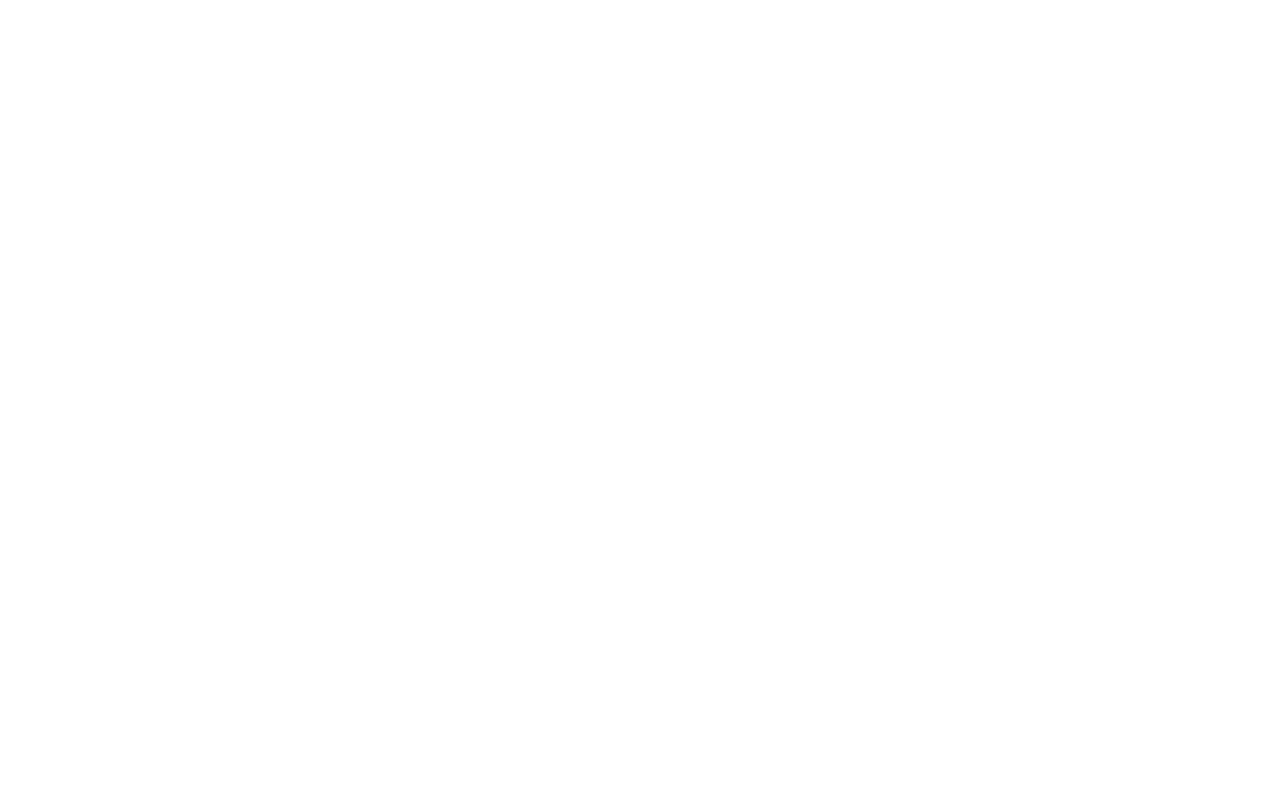
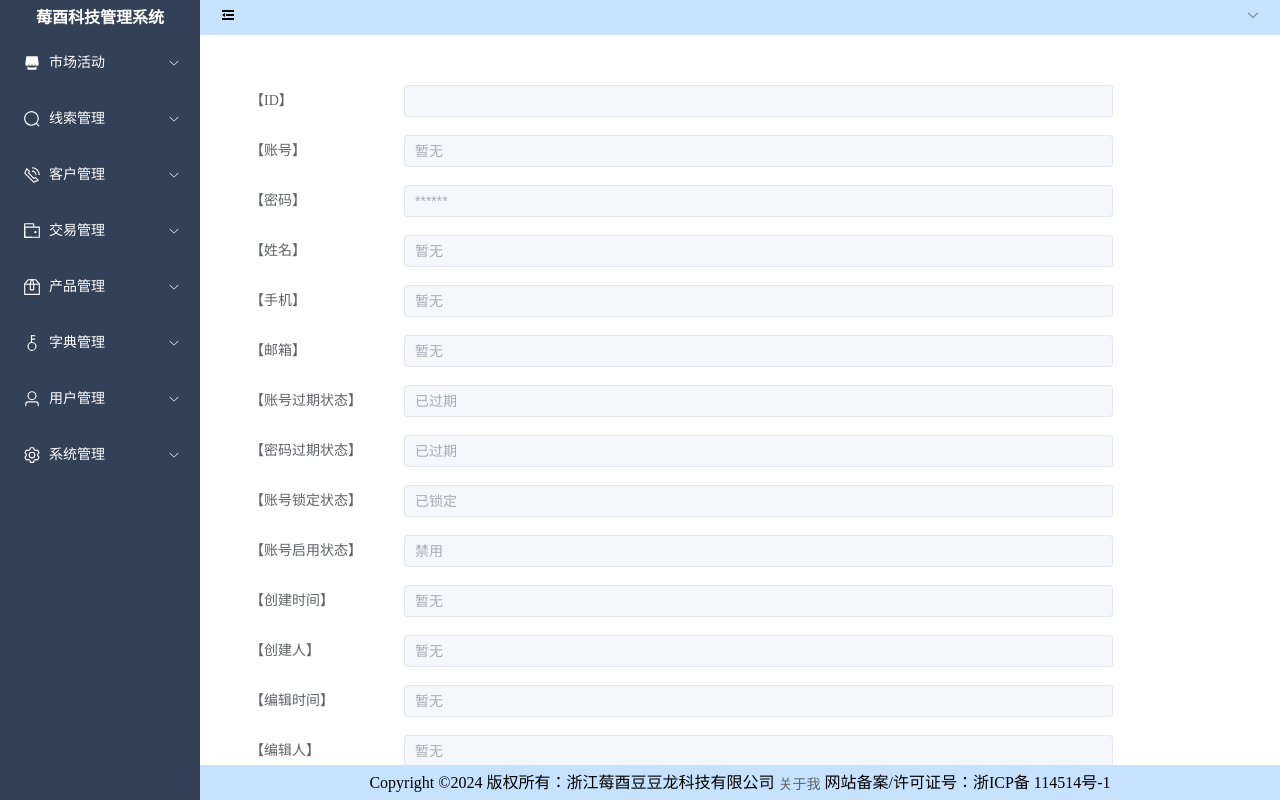
Before and after one commit to doudoulongdoudou/dlyk-front, a Vue app: page /dashboard/user/1 in a window 1280 px wide. Before the commit this address had no page. Built offline with nearby package versions, Linux system fonts and the light colour scheme; no server answers.

Commit message:
v1.1-用户管理页面-新增用户功能完成

```diff
--- a/src/view/DashboardView.vue
+++ b/src/view/DashboardView.vue
@@ -206,11 +206,11 @@
       <!-- 中间 -->
       <el-main>
         <!--渲染子路由-->
-        <router-view/>
+        <router-view v-if="isRouterAlive"/>
       </el-main>
 
       <!-- 下侧 -->
-      <el-footer>Copyright ©2024 版权所有：浙江莓酉豆豆龙科技有限公司 | 关于我们 | 网站备案/许可证号：浙ICP备 114514号-1
+      <el-footer>Copyright ©2024 版权所有：浙江莓酉豆豆龙科技有限公司  <el-link href="https://github.com/doudoulongdoudou" target="_blank">关于我</el-link>  网站备案/许可证号：浙ICP备 114514号-1
       </el-footer>
 
     </el-container>
@@ -233,6 +233,22 @@
       isCollapse: false,
       //登录用户对象,初始为空
       user: {},
+      //控制仪表盘右侧页面内容是否显示,默认是true显示
+      isRouterAlive: true
+    }
+  },
+
+  //提供者
+  provide() {
+    return {
+      //提供一个函数，要求是箭头函数
+      reload: () => {
+        this.isRouterAlive = false;
+        this.$nextTick(function () {
+          this.isRouterAlive= true;
+        })
+      },
+
     }
   },
 
--- /dev/null
+++ b/src/view/UserDetailView.vue
@@ -0,0 +1,135 @@
+<template>
+  <el-form ref="LoginRefForm" :model="userDetail" label-width="auto" label-position="left">
+    <el-form-item label="【ID】">
+      <el-input disabled v-model="userDetail.id"/>
+    </el-form-item>
+
+    <el-form-item label="【账号】">
+      <el-input disabled placeholder="暂无" v-model="userDetail.loginAct"/>
+    </el-form-item>
+
+    <el-form-item label="【密码】">
+      <el-input disabled placeholder="******" />
+    </el-form-item>
+
+    <el-form-item label="【姓名】">
+      <el-input disabled placeholder="暂无" v-model="userDetail.name"/>
+    </el-form-item>
+
+    <el-form-item label="【手机】">
+      <el-input disabled placeholder="暂无" v-model="userDetail.phone"/>
+    </el-form-item>
+
+    <el-form-item label="【邮箱】">
+      <el-input disabled placeholder="暂无" v-model="userDetail.email"/>
+    </el-form-item>
+
+    <el-form-item label="【账号过期状态】">
+      <el-input disabled placeholder="暂无" :value="userDetail.accountNoExpired === 1 ? '正常':'已过期' "/>
+    </el-form-item>
+
+    <el-form-item label="【密码过期状态】">
+      <el-input disabled placeholder="暂无" :value="userDetail.credentialsNoExpired === 1 ? '正常':'已过期' "/>
+    </el-form-item>
+
+    <el-form-item label="【账号锁定状态】">
+      <el-input disabled placeholder="暂无" :value="userDetail.accountNoLocked === 1 ? '正常':'已锁定' "/>
+    </el-form-item>
+
+    <el-form-item label="【账号启用状态】">
+      <el-input disabled placeholder="暂无" :value="userDetail.accountEnabled === 1 ? '正常':'禁用' "/>
+    </el-form-item>
+
+    <el-form-item label="【创建时间】">
+      <el-input disabled placeholder="暂无" v-model="userDetail.createTime"/>
+    </el-form-item>
+
+    <el-form-item label="【创建人】">
+      <el-input disabled placeholder="暂无" v-model="userDetail.createByDO.name"/>
+    </el-form-item>
+
+    <el-form-item label="【编辑时间】">
+      <el-input disabled placeholder="暂无" v-model="userDetail.editTime"/>
+    </el-form-item>
+
+    <el-form-item label="【编辑人】">
+      <el-input disabled placeholder="暂无" v-model="userDetail.editByDO.name"/>
+    </el-form-item>
+
+    <el-form-item label="【上次登录时间】">
+      <el-input disabled placeholder="暂无" v-model="userDetail.lastLoginTime"/>
+    </el-form-item>
+
+    <el-button type="primary" @click="goBack">返回</el-button>
+  </el-form>
+
+</template>
+
+<script>
+import {doGet} from "../http/httpRequest.js";
+
+export default {
+  name: "UserDetailView",
+
+  data() {
+    return {
+      userDetail: {
+        createByDO:{},
+        editByDO:{},
+      },
+    }
+  },
+
+  mounted() {
+    this.loadUserDetail();
+  },
+
+  methods: {
+    //加载用户详情
+    loadUserDetail() {
+      //params.id的id要和动态路由里设置的id名称相同
+      let id = this.$route.params.id;
+      doGet("/api/user/" + id, {}).then(resp => {
+        if (resp.data.code === 200) {
+          console.log(resp);
+          this.userDetail = resp.data.data;
+          if (!this.userDetail.createByDO){
+            this.userDetail.createByDO={};
+          }
+          if (!this.userDetail.editByDO){
+            this.userDetail.editByDO={};
+          }
+        }
+      })
+    },
+
+    //返回用户管理页
+    goBack(){
+      // window.location.href="/dashboard/user";
+      this.$router.go(-1);
+    },
+
+  },
+
+}
+</script>
+
+<style scoped>
+.el-form {
+  margin-top: 30px;
+  margin-left: 30px;
+}
+
+.el-form-item{
+  margin-top: 15px;
+}
+
+.el-input{
+  margin-left: 30px;
+  width: 80%;
+}
+
+.el-button{
+  margin-top: 20px;
+}
+</style>
--- a/src/view/UserView.vue
+++ b/src/view/UserView.vue
@@ -7,7 +7,7 @@
       placeholder="请输入查询账号"
       :prefix-icon="Search"
   />
-  <el-button class="topButton" type="primary">添加用户</el-button>
+  <el-button plain class="topButton" @click="add" type="primary">添加用户</el-button>
   <el-button class="topButton" type="danger">批量删除</el-button>
 
   <el-table
@@ -17,44 +17,76 @@
   >
     <el-table-column type="selection" width="55"/>
     <el-table-column type="index" label="序号" width="55"/>
-    <el-table-column property="loginAct" label="账号" show-overflow-tooltip />
-    <el-table-column property="name" label="姓名" show-overflow-tooltip />
-    <el-table-column property="phone" label="手机号" show-overflow-tooltip />
-    <el-table-column property="email" label="邮箱" show-overflow-tooltip />
-    <el-table-column property="createTime" label="创建时间" show-overflow-tooltip />
-    <el-table-column property="editTime" label="修改时间" show-overflow-tooltip />
-    <el-table-column property="lastLoginTime" label="上次登录" show-overflow-tooltip />
+    <el-table-column property="loginAct" label="账号" show-overflow-tooltip/>
+    <el-table-column property="name" label="姓名" show-overflow-tooltip/>
+    <el-table-column property="phone" label="手机号" show-overflow-tooltip/>
+    <el-table-column property="email" label="邮箱" show-overflow-tooltip/>
+    <el-table-column property="lastLoginTime" label="上次登录" show-overflow-tooltip/>
 
     <!--操作-->
     <el-table-column fixed="right" label="操作" width="150">
       <template #default="scope">
-        <el-button
-            link
-            type="primary"
-            size="small"
-            @click.prevent="deleteRow(scope.$index)"
-        >
-          详情
-        </el-button>
-        <el-button
-            link
-            type="primary"
-            size="small"
-            @click.prevent="deleteRow(scope.$index)"
-        >
-          编辑
-        </el-button>
-        <el-button
-            link
-            type="primary"
-            size="small"
-            @click.prevent="deleteRow(scope.$index)"
-        >
-          删除
-        </el-button>
+        <el-button link type="primary" size="small" @click.prevent="view(scope.row.id)">详情</el-button>
+        <el-button link type="primary" size="small" @click.prevent="edit(scope.row.id)">编辑</el-button>
+        <el-button link type="primary" size="small" @click.prevent="del(scope.row.id)">删除</el-button>
       </template>
     </el-table-column>
   </el-table>
+
+  <!--新增用户对话框 弹窗-->
+  <el-dialog v-model="userDialogVisible" title="【新增用户】" width="700">
+    <el-form class="userDialogForm" ref="userRefForm" :model="userQuery" label-width="auto" label-position="left"
+             :rules="addUserRules">
+      <el-form-item prop="loginAct" label="用户名">
+        <el-input v-model="userQuery.loginAct" placeholder="用户名" clearable></el-input>
+      </el-form-item>
+      <el-form-item prop="loginPwd" label="密码">
+        <el-input type="password" v-model="userQuery.loginPwd" placeholder="密码" show-password></el-input>
+      </el-form-item>
+      <el-form-item prop="name" label="姓名">
+        <el-input v-model="userQuery.name" placeholder="姓名" clearable></el-input>
+      </el-form-item>
+      <el-form-item prop="phone" label="手机">
+        <el-input v-model="userQuery.phone" placeholder="手机" clearable></el-input>
+      </el-form-item>
+      <el-form-item prop="email" label="邮箱">
+        <el-input v-model="userQuery.email" placeholder="邮箱" clearable></el-input>
+      </el-form-item>
+
+      <el-form-item prop="accountNoExpired" label="账号是否过期">
+        <el-radio-group v-model="userQuery.accountNoExpired">
+          <el-radio-button label="是" value="0"/>
+          <el-radio-button label="否" value="1"/>
+        </el-radio-group>
+      </el-form-item>
+      <el-form-item prop="credentialsNoExpired" label="密码是否过期">
+        <el-radio-group v-model="userQuery.credentialsNoExpired">
+          <el-radio-button label="是" value="0"/>
+          <el-radio-button label="否" value="1"/>
+        </el-radio-group>
+      </el-form-item>
+      <el-form-item prop="accountNoLocked" label="账号是否锁定">
+        <el-radio-group v-model="userQuery.accountNoLocked">
+          <el-radio-button label="是" value="0"/>
+          <el-radio-button label="否" value="1"/>
+        </el-radio-group>
+      </el-form-item>
+      <el-form-item prop="accountEnabled" label="账号是否启用">
+        <el-radio-group v-model="userQuery.accountEnabled">
+          <el-radio-button label="是" value="1"/>
+          <el-radio-button label="否" value="0"/>
+        </el-radio-group>
+      </el-form-item>
+
+    </el-form>
+
+    <template #footer>
+      <div class="dialog-footer">
+        <el-button @click="userDialogVisible = false">取 消</el-button>
+        <el-button type="primary" @click="userSubmit">提 交</el-button>
+      </div>
+    </template>
+  </el-dialog>
 
   <el-pagination
       v-model:current-page="pageNum"
@@ -69,11 +101,16 @@
 </template>
 
 <script>
-import {doGet} from "../http/httpRequest.js";
+import {doGet, doPost} from "../http/httpRequest.js";
 import {Search} from "@element-plus/icons-vue";
+import {messageTip} from "../util/util.js";
 
 export default {
   name: "UserView",
+
+  //注入父页面的属性、函数
+  inject:['reload'],
+
   computed: {
     Search() {
       return Search
@@ -85,10 +122,46 @@
       userList: [
         {}
       ],
-
+      //新增用户表单对象
+      userQuery: {
+        //账号密码相关状态 默认值
+        accountNoExpired: 1,
+        credentialsNoExpired: 1,
+        accountNoLocked: 1,
+        accountEnabled: 1,
+      },
       //分页参数
       total: '',
       pageNum: '',
+      //新增用户弹出对话框 true为弹出，false为不弹出
+      userDialogVisible: false,
+      //定义新增用户表单提交规则
+      addUserRules: {
+        //定义账号验证规则，规则可以有多个所以是数组
+        loginAct: [
+          {required: true, message: '请输入用户名', trigger: 'blur'}
+        ],
+        //定义密码验证规则
+        loginPwd: [
+          {required: true, message: '请输入密码', trigger: 'blur'},
+          {min: 6, max: 16, message: '密码长度为6-16位', trigger: 'blur'},
+        ],
+        //定义姓名规则
+        name: [
+          {required: true, message: '请输入姓名', trigger: 'blur'},
+          {pattern: /^[\u4e00-\u9fa5]{0,}$/, message: '姓名必须是中文', trigger: 'blur'},
+        ],
+        //定义手机验证规则
+        phone: [
+          {required: true, message: '请输入手机号', trigger: 'blur'},
+          {pattern: /^1[3-9]\d{9}$/, message: '手机号不合法', trigger: 'blur'},
+        ],
+        //定义邮箱验证规则
+        email: [
+          {required: true, message: '请输入邮箱地址', trigger: 'blur'},
+          {type: 'email', message: '邮箱地址不合法', trigger: 'blur'},
+        ],
+      },
 
     }
   },
@@ -121,6 +194,45 @@
       this.getUserList(pageNum);
     },
 
+    //操作-查看详情
+    view(id) {
+      // console.log(id);
+      //跳转路由
+      this.$router.push("/dashboard/user/" + id);
+    },
+
+    //新增用户点击按钮  弹窗
+    add() {
+      this.userDialogVisible = true;
+    },
+
+    //新增用户  提交保存
+    userSubmit() {
+      //FormData就像java的map，一个key一个value,通过formData.append()来添加数据
+      let formData = new FormData();
+      //循环写入
+      for (let field in this.userQuery) {
+        formData.append(field, this.userQuery[field]);
+      }
+
+      this.$refs.userRefForm.validate((isValid) => {
+        if (isValid) {
+          doPost("/api/user", formData).then((resp) => {
+            if (resp.data.code === 200) {
+              console.log(resp);
+              messageTip("提交成功", "success");
+              //页面刷新
+              this.reload();
+            } else {
+              messageTip("提交失败", "error");
+            }
+          })
+        }
+      })
+
+      //关闭弹窗
+      this.userDialogVisible=false;
+    },
 
   },
 
@@ -141,4 +253,10 @@
 .topButton {
   margin-left: 20px;
 }
+
+.userDialogForm {
+  margin-top: 25px;
+  margin-left: 30px;
+  width: 70%;
+}
 </style>
```
Also changed, not shown: src/router/router.js (+7 -0 lines).
